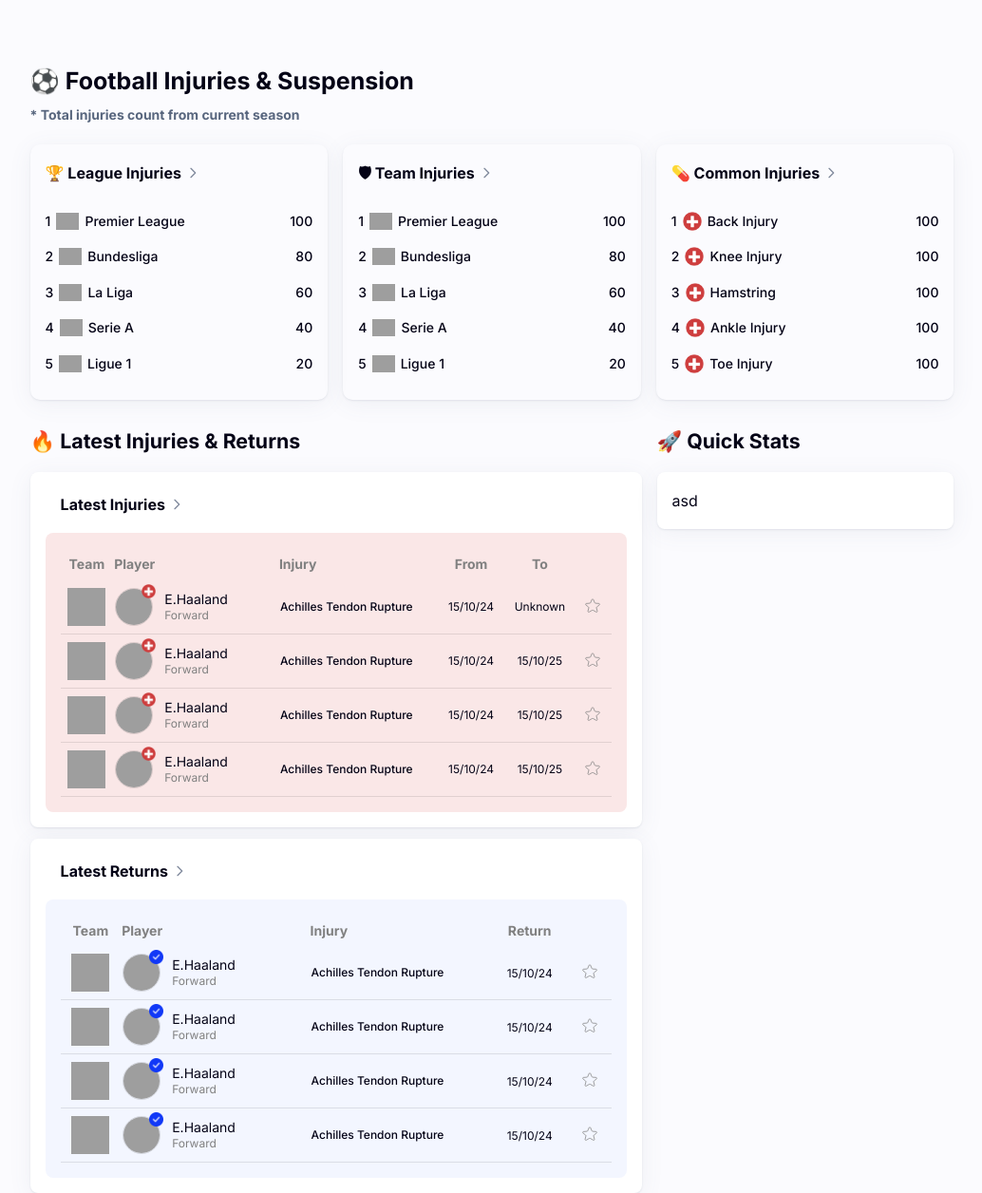
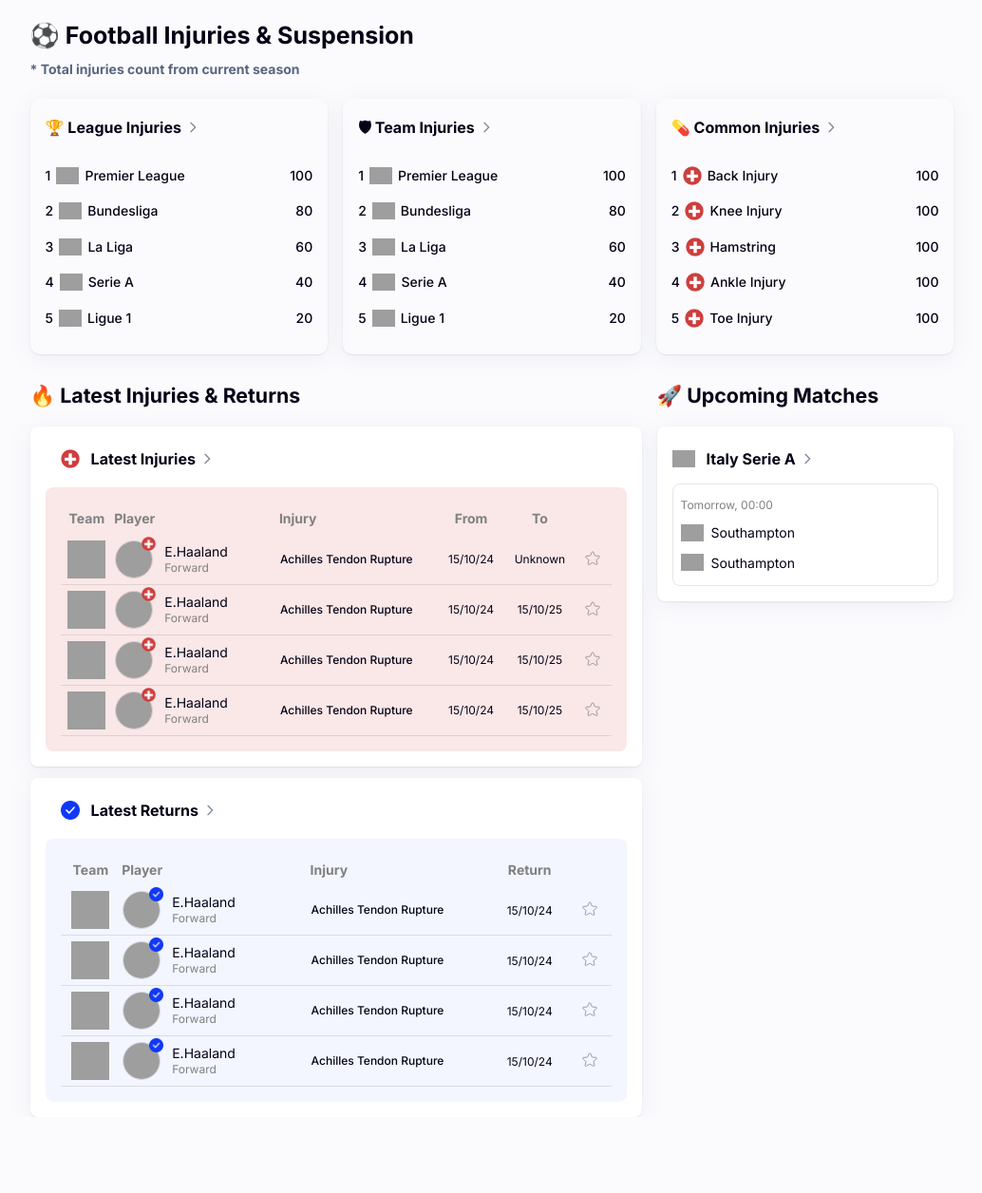
Before and after one commit to mr3www/ik8540513197652356, a Django app: page / in a window 1280 px wide. Shown: the part 65-1321 px from the top of the page at 95% size, without its empty margins (122-1156 px from the left). After the commit the page ends 1241 px from the top, so only its background shows below. Run offline with Django 4.2, Linux system fonts and the light colour scheme; grey boxes are pictures that could not be loaded.

Commit message:
29-Oct-24 night dev

```diff
--- a/app_injurykick/static/css/style.css
+++ b/app_injurykick/static/css/style.css
@@ -255,7 +255,7 @@ p {
 }
 
 .quick-stats-title {
-    margin: 6rem 0 1rem 0;
+    margin: 3rem 0 1rem 0;
     width: 100%;
     font-size: 25px;
     font-weight: 700;
@@ -288,7 +288,8 @@ p {
     opacity: .7;
 }
 
-.box-title {
+.box-title,
+.fixture-league span {
     padding: 0 1rem;
     font-weight: var(--font-weight-bold);
     font-size: var(--p);
@@ -370,6 +371,10 @@ button:hover {
 
 .mt-8 {
     margin-top: 8px;
+}
+
+.mt-1-rem {
+    margin-top: 1rem;
 }
 
 .mb-12 {
@@ -496,12 +501,17 @@ button:hover {
 .content-main-1 table td,
 .content-main-2 table td {
     border-bottom: 1px solid var(--static7);
-    padding: 8px 2px;
+    padding: 6px 2px;
 }
 
 .content-main-1 th, td,
 .content-main-2 th {
     text-align: left;
+}
+
+.content-main-1 tbody tr:hover,
+.content-main-2 tbody tr:hover {
+    background-color: var(--static7);
 }
 
 .d-none {
@@ -673,12 +683,12 @@ button:hover {
 }
 
 .add-favorite.active {
-    color: #fcd53f;
+    color: var(--primary);
 }
 
 .add-favorite.active path,
 .add-favorite:hover path {
-    stroke: #fcd53f;
+    stroke: var(--primary);
     transition: .2s;
 }
 
@@ -786,3 +796,19 @@ button:hover {
 .gap-1 {
     gap: 1rem;
 }
+
+.match--info {
+    font-size: var(--font-size-sm);
+    color: grey;
+}
+
+.fixture-match-container {
+    padding: 0.5rem 0.5rem;
+    border: 1px solid var(--static7);
+    border-radius: var(--border-radius-md);
+}
+
+.match--home,
+.match--away {
+    font-size: var(--font-size-base);
+}
--- a/app_injurykick/templates/index.html
+++ b/app_injurykick/templates/index.html
@@ -181,7 +181,9 @@
             </div>
             <div class="content-tab">
                 <a href="">
-                    <div class="box-title d-flex align-center">Latest Injuries
+                    <div class="box-title d-flex align-center">
+                        <img class="mr-8 img-custom-class-1" width="20" height="20" src="/static/image/medic.png" alt="Bundesliga">
+                        Latest Injuries
                         <svg class="w-6 h-6 text-gray-800 dark:text-white" aria-hidden="true" xmlns="http://www.w3.org/2000/svg"
                             width="16" height="16" fill="none" viewBox="0 0 24 24">
                             <path stroke="currentColor" stroke-linecap="round" stroke-linejoin="round" stroke-width="2"
@@ -398,7 +400,9 @@
             </div>
             <div class="content-tab  mt-12">
                 <a href="">
-                    <div class="box-title d-flex align-center">Latest Returns
+                    <div class="box-title d-flex align-center">
+                        <img class="mr-8 img-custom-class-1" width="20" height="20" src="/static/image/verify.png" alt="Bundesliga">
+                        Latest Returns
                         <svg class="w-6 h-6 text-gray-800 dark:text-white" aria-hidden="true" xmlns="http://www.w3.org/2000/svg"
                             width="16" height="16" fill="none" viewBox="0 0 24 24">
                             <path stroke="currentColor" stroke-linecap="round" stroke-linejoin="round" stroke-width="2"
@@ -610,10 +614,39 @@
         </div>
         <div class="content-block-2">
             <div class="quick-stats-title" style="margin: 1rem 0; font-size: var(--h5);">
-                <span>🚀 Quick Stats</span>
+                <span>🚀 Upcoming Matches</span>
             </div>
             <div class="content-tab">
-                asd
+                <div class="fixture-league-container">
+                    <a href="" class="fixture-league d-flex align-center mb-8" style="gap: 4px;">
+                        <img class="mr-8 img-custom-class-1" width="24" height="24" src="https://media.api-sports.io/football/leagues/135.png" alt="Bundesliga">
+                        <span style="padding: 0; margin-bottom: 0px;">
+                            Italy Serie A
+                        </span>
+                        <svg class="w-6 h-6 text-gray-800 dark:text-white" aria-hidden="true" xmlns="http://www.w3.org/2000/svg" width="16" height="16" fill="none" viewBox="0 0 24 24">
+                            <path stroke="currentColor" stroke-linecap="round" stroke-linejoin="round" stroke-width="2" d="m9 5 7 7-7 7" style="color: #808A9D;"></path>
+                        </svg>
+                    </a>
+                    <a href="" class="fixture-match mt-1-rem">
+                        <div class="fixture-match-container d-flex flex-column">
+                            <div class="match--info d-flex justify-space-between p-relative align-center">Tomorrow, 00:00</div>
+                            <div class="match--home d-flex p-relative align-center">
+                                <img class="mr-8 img-custom-class-1" src="https://media-1.api-sports.io/football/teams/41.png" height="24" width="24" alt="Southampton">
+                                Southampton
+                            </div>
+                            <div class="match--away d-flex p-relative align-center">
+                                <img class="mr-8 img-custom-class-1" src="https://media-1.api-sports.io/football/teams/41.png" height="24" width="24" alt="Southampton">
+                                Southampton
+                            </div>
+                        </div>
+
+                    </a>
+
+                </div>
+
+
+
+                </a>
             </div>
         </div>
     </main>
@@ -639,38 +672,6 @@
         });
     </script>
 
-    <script>
-        const wrapper = document.querySelector('.popular-leagues-wrapper');
 
-            let isDown = false;
-            let startX;
-            let scrollLeft;
-
-            wrapper.addEventListener('mousedown', (e) => {
-                isDown = true;
-                wrapper.classList.add('active');
-                startX = e.pageX - wrapper.offsetLeft;
-                scrollLeft = wrapper.scrollLeft;
-            });
-
-            wrapper.addEventListener('mouseleave', () => {
-                isDown = false;
-                wrapper.classList.remove('active');
-            });
-
-            wrapper.addEventListener('mouseup', () => {
-                isDown = false;
-                wrapper.classList.remove('active');
-            });
-
-            wrapper.addEventListener('mousemove', (e) => {
-                if (!isDown) return;
-                e.preventDefault();
-                const x = e.pageX - wrapper.offsetLeft;
-                const walk = (x - startX) * 2; // Tốc độ cuộn
-                wrapper.scrollLeft = scrollLeft - walk;
-            });
-
-    </script>
 </body>
 </html>
```
